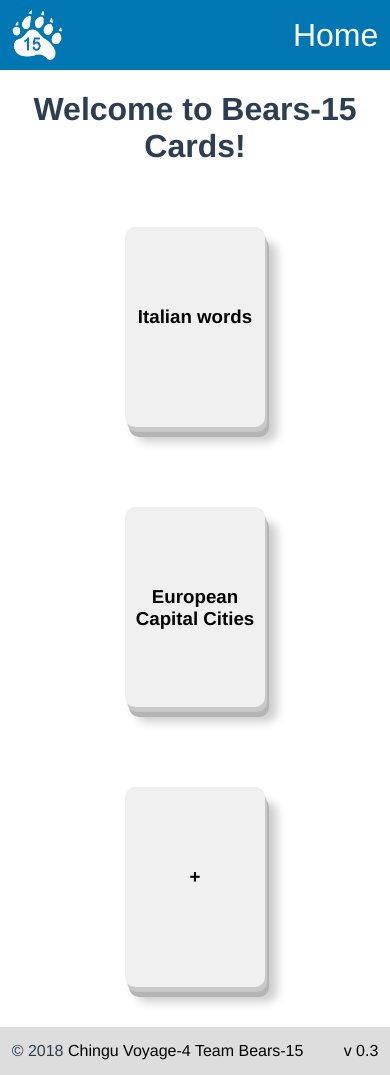
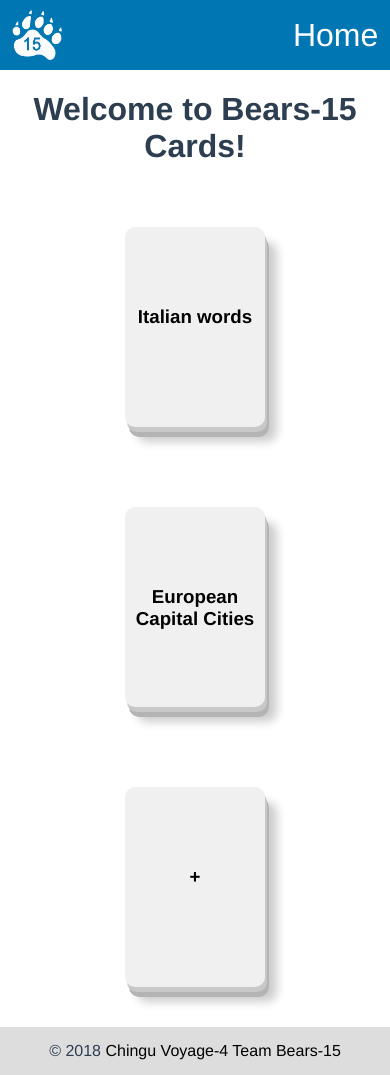
Before and after one commit to chingu-voyage4/Bears-Team-15, a Vue app: page / in a window 390 px wide. Built offline with nearby package versions, Linux system fonts and the light colour scheme.

Commit message:
feat: Hide version on small screen before it collapses with Team link

```diff
--- a/src/App.vue
+++ b/src/App.vue
@@ -29,7 +29,7 @@ body, .homepage {
 
 footer {
   display: flex;
-  justify-content: space-between;
+  justify-content: center;
   height: 3rem;
   line-height: 3rem;
   width: 100%;
@@ -44,6 +44,19 @@ footer .content {
   text-overflow: ellipsis;
 }
 
+footer .version {
+  display: none;
+}
+
+@media (min-width: 480px) {
+  footer {
+    justify-content: space-between;
+  }
+
+  footer .version {
+   display: block;
+  }
+}
 
 a {
   text-decoration: none;
--- a/src/components/Footer.vue
+++ b/src/components/Footer.vue
@@ -4,7 +4,7 @@
       © {{ currentYear }}
       <a href="https://github.com/chingu-voyage4/Bears-Team-15#readme" target="_blank">Chingu Voyage-4 Team Bears-15</a>
     </div>
-    <div class="content">
+    <div class="content version">
       <a href="https://github.com/chingu-voyage4/Bears-Team-15/wiki/What's-new" target="_blank">
         v {{ version }}
       </a>
```
